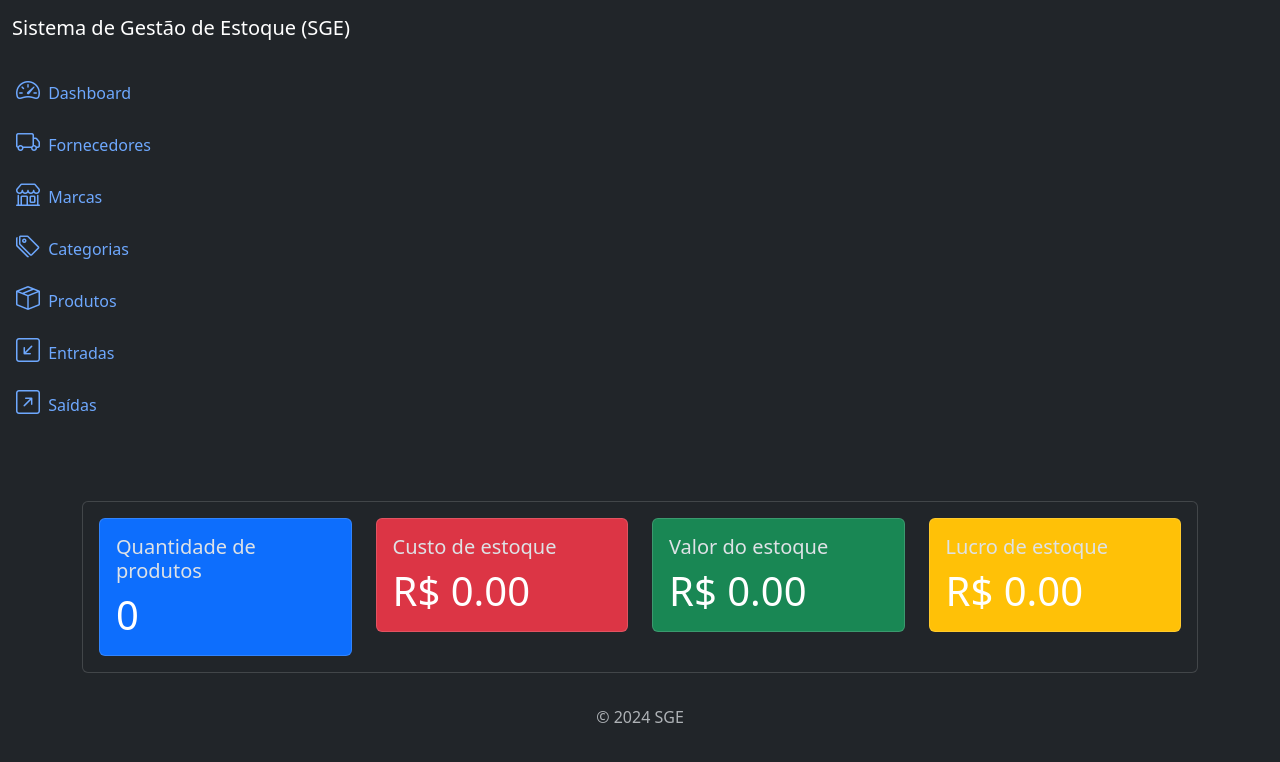
After one commit to elainefs/django-sge, a Django app: page / in a window 1280 px wide. The commit adds this page. Shown: the top 762 px of the page. Run offline with Django 5.2, Linux system fonts and the light colour scheme; data that the repository does not hold is empty.

Commit message:
feat: add card metrics in dashboard

```diff
--- /dev/null
+++ b/config/metrics.py
@@ -0,0 +1,27 @@
+from django.utils.formats import number_format
+
+from products.models import Product
+
+
+def get_product_metrics():
+    products = Product.objects.all()
+
+    total_cost_price = sum(
+        product.cost_price * product.quantity for product in products
+    )
+    total_selling_price = sum(
+        product.selling_price * product.quantity for product in products
+    )
+    total_quantity = sum(product.quantity for product in products)
+    total_profit = total_selling_price - total_cost_price
+
+    return dict(
+        total_cost_price=number_format(
+            total_cost_price, decimal_pos=2, force_grouping=True
+        ),
+        total_selling_price=number_format(
+            total_selling_price, decimal_pos=2, force_grouping=True
+        ),
+        total_quantity=total_quantity,
+        total_profit=number_format(total_profit, decimal_pos=2, force_grouping=True),
+    )
--- /dev/null
+++ b/config/templates/components/_product_metrics.html
@@ -0,0 +1,41 @@
+<div class="card mt-4">
+  <div class="card-body">
+    <div class="row">
+      <div class="col-md-3">
+        <div class="card bg-primary">
+          <div class="card-body">
+            <h5 class="card-title">Quantidade de produtos</h5>
+            <p class="card-text text-white font-weight-bold display-6">{{ product_metrics.total_quantity }}</p>
+          </div>
+        </div>
+      </div>
+
+      <div class="col-md-3">
+        <div class="card bg-danger">
+          <div class="card-body">
+            <h5 class="card-title">Custo de estoque</h5>
+            <p class="card-text text-white font-weight-bold display-6">R$ {{ product_metrics.total_cost_price }}</p>
+          </div>
+        </div>
+      </div>
+
+      <div class="col-md-3">
+        <div class="card bg-success">
+          <div class="card-body">
+            <h5 class="card-title">Valor do estoque</h5>
+            <p class="card-text text-white font-weight-bold display-6">R$ {{ product_metrics.total_selling_price }}</p>
+          </div>
+        </div>
+      </div>
+
+      <div class="col-md-3">
+        <div class="card bg-warning">
+          <div class="card-body">
+            <h5 class="card-title">Lucro de estoque</h5>
+            <p class="card-text text-white font-weight-bold display-6">R$ {{ product_metrics.total_profit }}</p>
+          </div>
+        </div>
+      </div>
+    </div>
+  </div>
+</div>
--- a/config/templates/components/_sidebar.html
+++ b/config/templates/components/_sidebar.html
@@ -8,7 +8,7 @@
       <div class="collapse d-sm-block" id="menuCollapse">
         <ul class="nav flex-column align-items-start" id="menu">
           <li>
-            <a href="#" class="nav-link px-0 align-middle">
+            <a href="{% url 'home' %}" class="nav-link px-0 align-middle">
               <i class="bi bi-speedometer2 fs-4"></i>
               <span class="ms-1">Dashboard</span>
             </a>
--- /dev/null
+++ b/config/templates/home.html
@@ -0,0 +1,9 @@
+{% extends 'base.html' %}
+
+{% block title %} SGE - Dashboard {% endblock %}
+
+{% block content %}
+
+{% include 'components/_product_metrics.html' %}
+
+{% endblock %}
--- a/config/urls.py
+++ b/config/urls.py
@@ -1,8 +1,11 @@
 from django.contrib import admin
 from django.urls import include, path
 
+from config.views import home
+
 urlpatterns = [
     path("admin/", admin.site.urls),
+    path("", home, name="home"),
     path("brands/", include("brands.urls")),
     path("categories/", include("categories.urls")),
     path("suppliers/", include("suppliers.urls")),
--- /dev/null
+++ b/config/views.py
@@ -0,0 +1,10 @@
+from django.shortcuts import render
+
+from config.metrics import get_product_metrics
+
+
+def home(request):
+    product_metrics = get_product_metrics()
+    context = {"product_metrics": product_metrics}
+
+    return render(request, "home.html", context)
```
